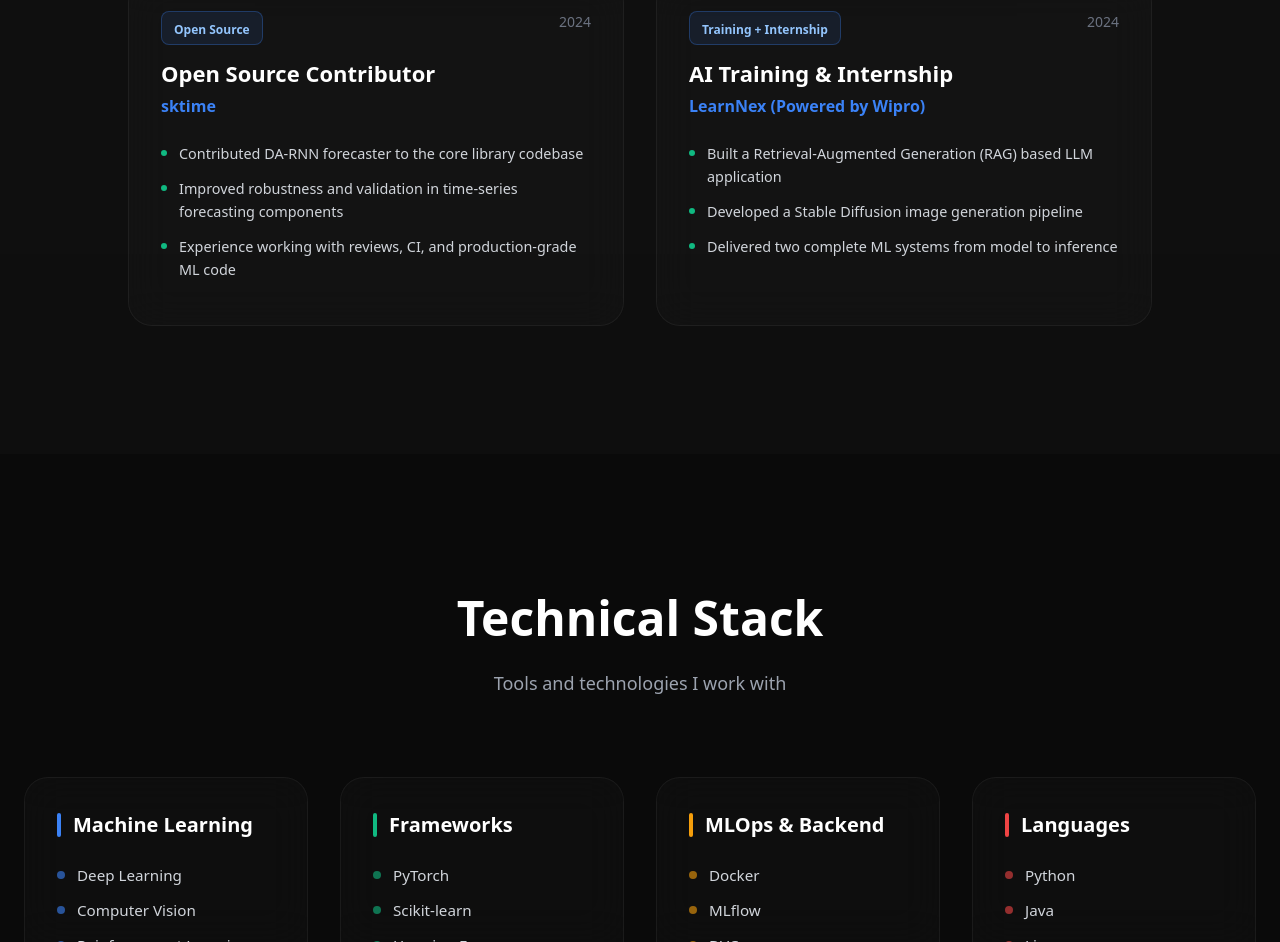
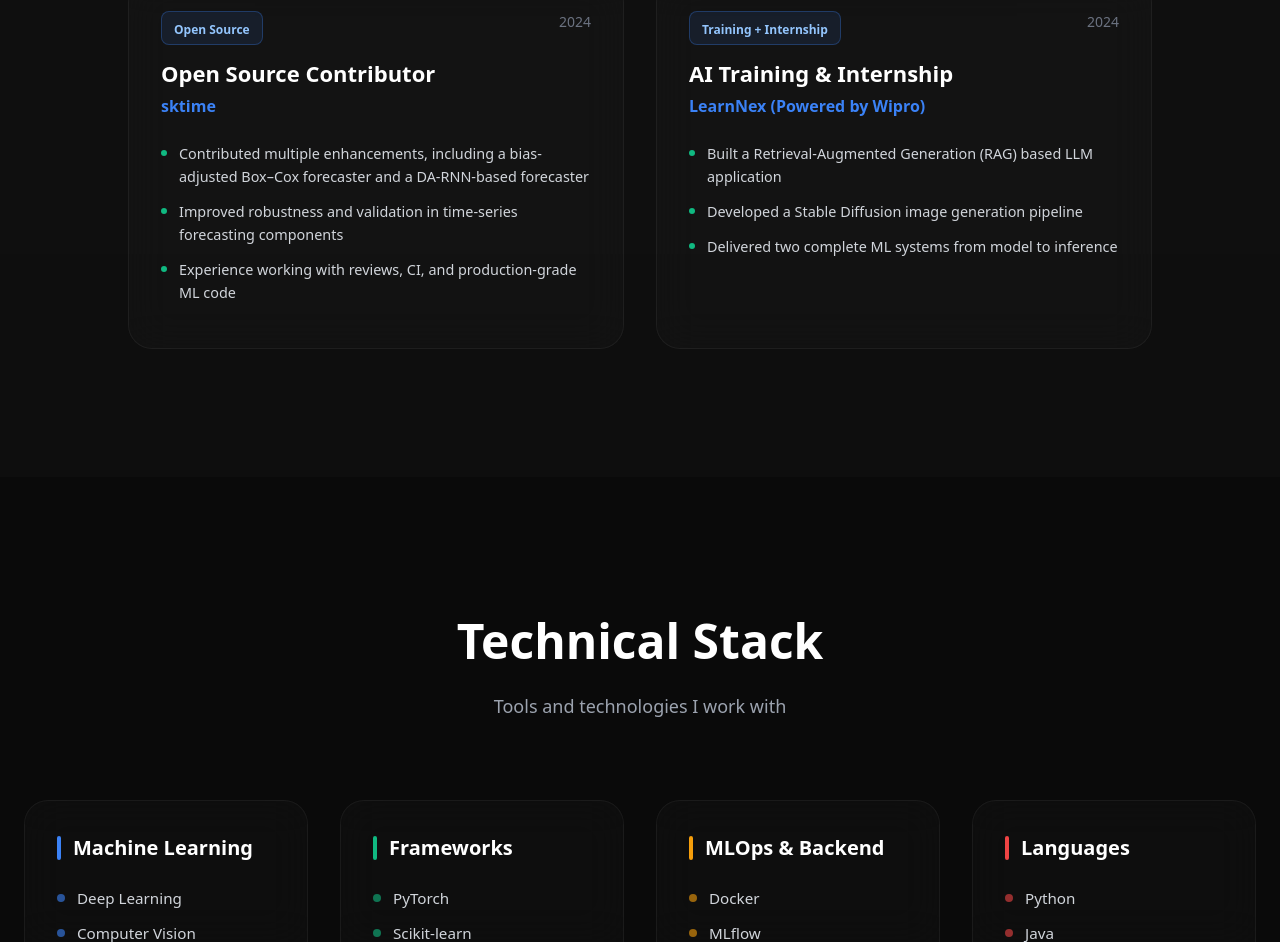
Before and after one commit to sanskarmodi8/sanskarmodi8.github.io, a React (Create React App) app: page / in a window 1280 px wide. Shown: the part 2707-3649 px from the top of the page. Built offline with nearby package versions, Linux system fonts and the light colour scheme.

Commit message:
updated exp

```diff
--- a/src/components/Home.jsx
+++ b/src/components/Home.jsx
@@ -85,7 +85,7 @@ export default function Portfolio() {
       period: "2024",
       type: "Open Source",
       achievements: [
-        "Contributed DA-RNN forecaster to the core library codebase",
+        "Contributed multiple enhancements, including a bias-adjusted Box–Cox forecaster and a DA-RNN-based forecaster",
         "Improved robustness and validation in time-series forecasting components",
         "Experience working with reviews, CI, and production-grade ML code"
       ]
```
